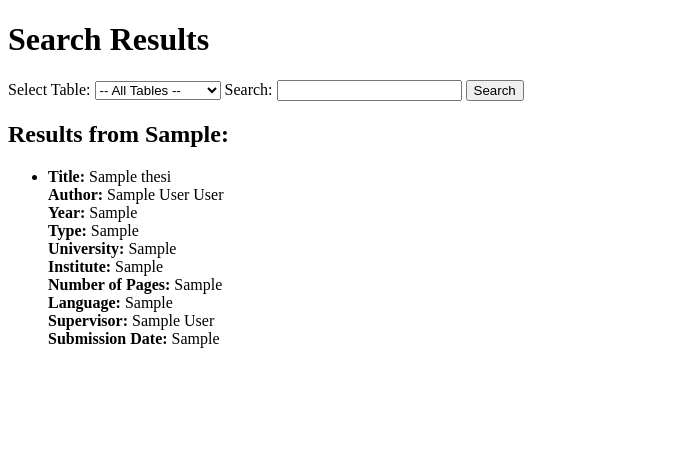
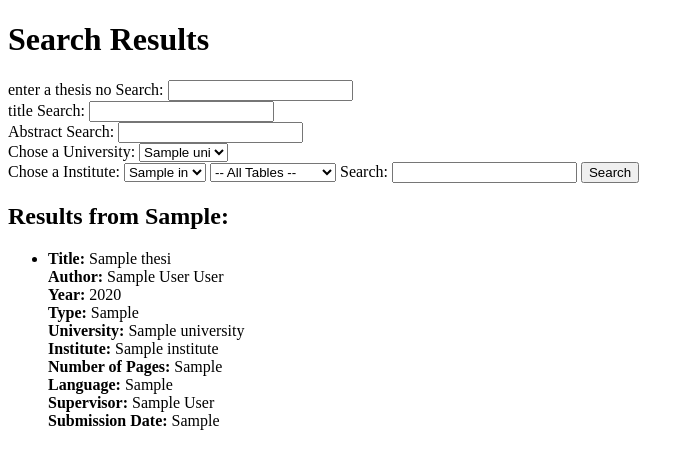
Before and after one commit to berkaysahiin/SE307, a Django app: template thesis/templates/search_results.html in a window 1280 px wide. Shown: the top 469 px of the page, without its empty margins (0-694 px from the left). Run offline with Django 5.2, Linux system fonts and the light colour scheme; the template is opened without the code that fills it: most values are stand-ins (such as "Sample title", 1, 10 or a date in 2020).

Commit message:
improves the functionality of the search page

```diff
--- a/thesis/models.py
+++ b/thesis/models.py
@@ -77,6 +77,8 @@ class Thesis(models.Model):
     class Meta:
         managed = False
         db_table = 'THESIS'
+    def __str__(self) -> str:
+        return f'{self.thesis_no}'
 
 
 class ThesisKeyword(models.Model):
--- a/thesis/templates/search_results.html
+++ b/thesis/templates/search_results.html
@@ -7,7 +7,40 @@
 <body>
     <h1>Search Results</h1>
     <form method="get" action="{% url 'thesis:search' %}">
-        <label for="id_table">Select Table:</label>
+        <div>
+            <label for ="id_table">enter a thesis no</label>
+            <label for="id_query">Search:</label>
+            <input type="text" name="thesisno" id="id_query" value="">
+
+
+        </div>
+        <div>
+            <label for="id_table">title</label>
+            <label for="id_query">Search:</label>
+            <input type="text" name="title" id="id_query" value="">
+
+        </div>
+        <div>
+            <label for="id_table">Abstract </label>
+            <label for="id_query">Search:</label>
+            <input type="text" name="abstract" id="id_query" value="">
+        <div>
+            <label for="id_table">Chose a University:</label>
+            <select name="unitable" id="id_table">
+                {% for uni in university %}
+                    <option value="{{ uni.name }}">{{uni.name}}</option>
+                {% endfor %}
+                <option value=""></option>
+            </select>
+        </div>
+        <div>
+            <label for="id_table">Chose a Institute:</label>
+            <select name="intable" id="id_table">
+                {% for ins in institute %}
+                    <option value="{{ ins.name }}">{{ins.name}}</option>
+                {% endfor %}
+                <option value=""></option>
+            </select>
         <select name="table" id="id_table">
             <option value="" selected>-- All Tables --</option>
             <option value="title">Title</option>
@@ -38,10 +71,10 @@
             <li>
                 <strong>Title:</strong> {{ thesis.title }}<br>
                 <strong>Author:</strong> {{ thesis.author }} {{ thesis.author.surname }}<br>
-                <strong>Year:</strong> {{ thesis.4 }}<br>
+                <strong>Year:</strong> {{ thesis.year }}<br>
                 <strong>Type:</strong> {{ thesis.5 }}<br>
-                <strong>University:</strong> {{ thesis.6 }}<br>
-                <strong>Institute:</strong> {{ thesis.7 }}<br>
+                <strong>University:</strong> {{ thesis.university }}<br>
+                <strong>Institute:</strong> {{ thesis.institute }}<br>
                 <strong>Number of Pages:</strong> {{ thesis.8 }}<br>
                 <strong>Language:</strong> {{ thesis.9 }}<br>
                 <strong>Supervisor:</strong> {{ thesis.10 }} {{ thesis.superviser.surname }}<br>
```
Also changed, not shown: thesis/views.py (+36 -2 lines).
